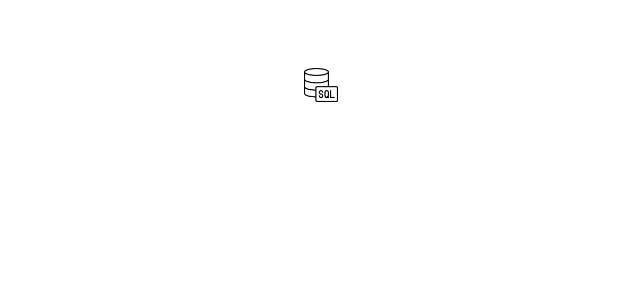
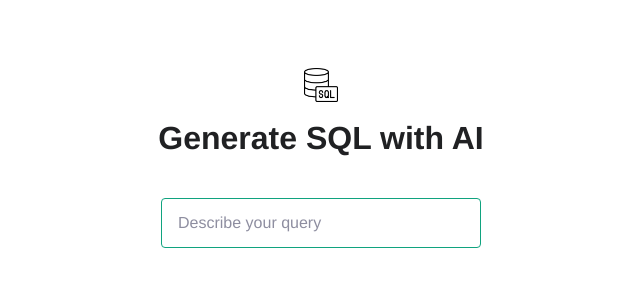
Before and after one commit to selengecagin/openai-sql-generator, a React (Vite) app in the folder client/: page / in a window 1280 px wide. Shown: the top 300 px of the page, without its empty margins (319-959 px from the left). Built offline with nearby package versions, Linux system fonts and the light colour scheme; a web font is replaced by a local one.

Commit message:
Add input field in form for query description

```diff
--- a/client/src/App.jsx
+++ b/client/src/App.jsx
@@ -5,6 +5,16 @@ function App() {
   return (
     <main className={styles.main}>
       <img src={sqlLogo} alt="sql-logo" className={styles.icon} />
+      <h3>Generate SQL with AI</h3>
+
+      <form>
+        <input
+          type="text"
+          name="quesy-description"
+          placeholder="Describe your query"
+        />
+
+      </form>
     </main>
   );
 }
```
